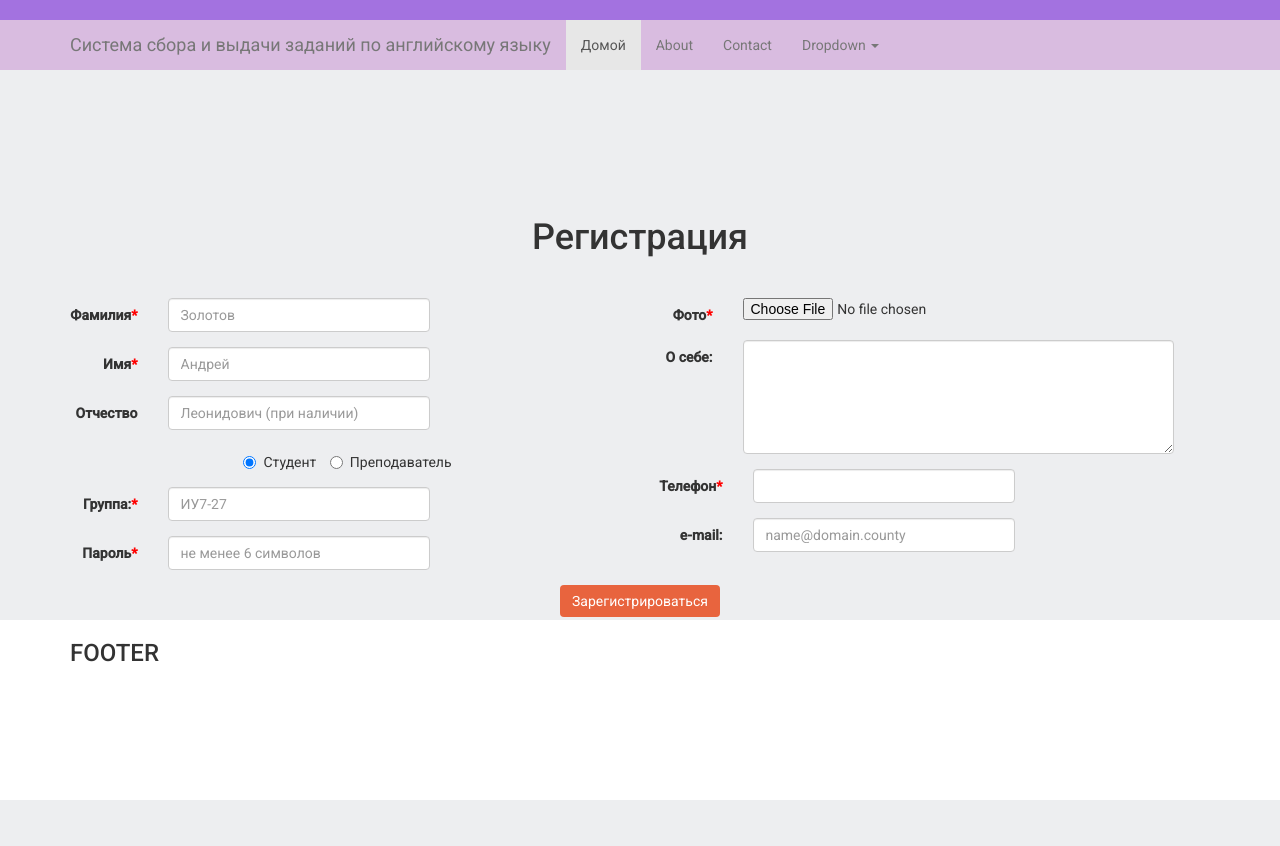
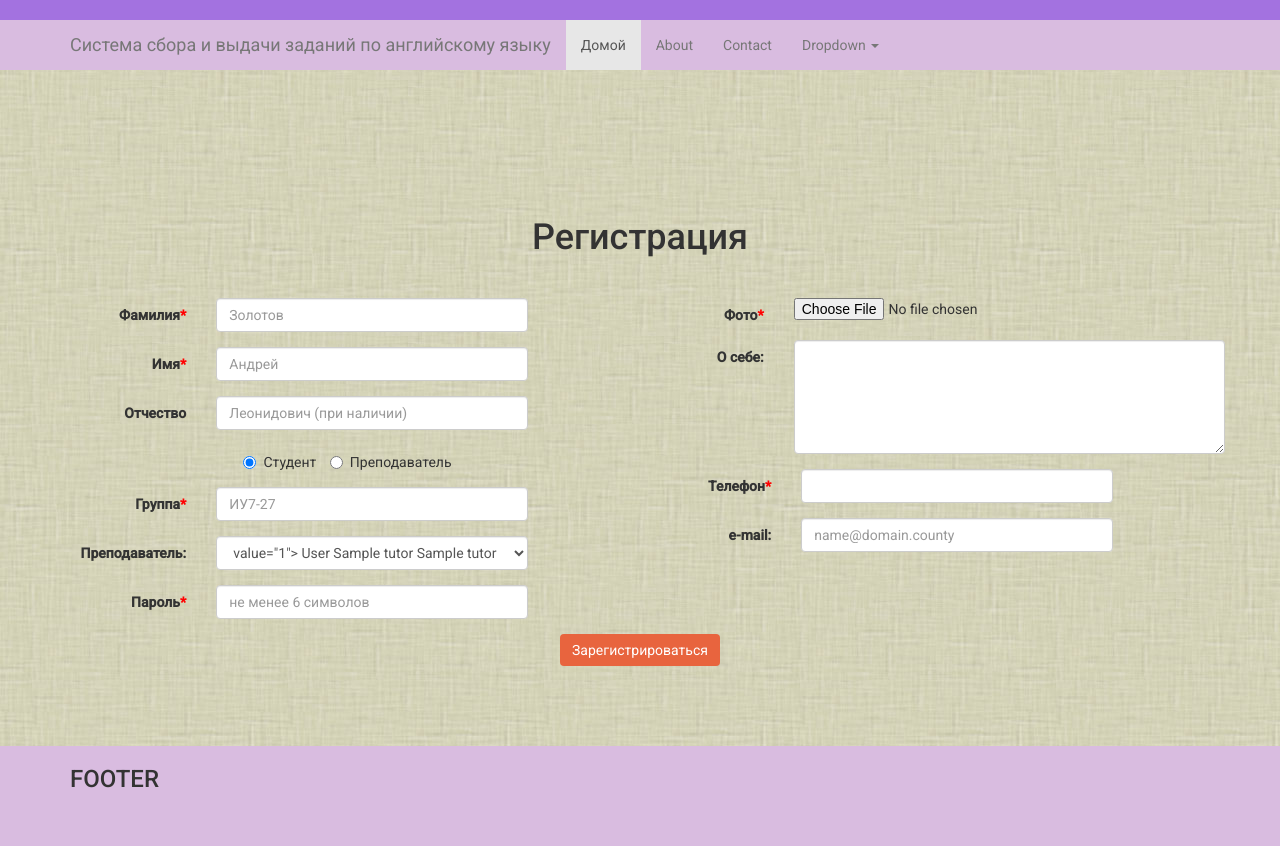
Before and after one commit to SanSanch5/rsoi_course, a Flask app: template frontend/templates/profile/register_form.html in a window 1280 px wide. Before the commit the page ends 800 px from the top, so only its background shows below. Run offline with Flask 2, Linux system fonts and the light colour scheme; the template is opened without the code that fills it: most values are stand-ins (such as "Sample title", 1, 10 or a date in 2020); data that the repository does not hold is empty; some libraries are stand-ins or nearby versions.

Commit message:
add lessons page and create schematic template for only lesson; add tutor selection for student; replace background color with picture

```diff
--- a/frontend/static/css/style.css
+++ b/frontend/static/css/style.css
@@ -2,7 +2,7 @@ html, body{
     height: 100%;
     max-height: 100%;
     font-family: 'Roboto', sans-serif;
-    background-color: #edeef0;
+    background: url("../img/back.jpg") repeat;
 }
 
 .navbar{
@@ -38,10 +38,10 @@ html, body{
 
 .footer{
     position: relative;
-    margin-top: -180px; /* negative value of footer height */
-    height: 180px;
+    margin-top: -100px; /* negative value of footer height */
+    height: 100px;
     clear: both;
-    background-color: white;
+    background-color: #d9bce0;
 }
 
 .section-top{
--- a/frontend/static/js/scripts.js
+++ b/frontend/static/js/scripts.js
@@ -1,14 +1,17 @@
 function roleRadioClick() {
     var group_block = $("#student-group");
+    var tutor_block = $("#student-tutor");
     var group_input = document.getElementById('group');
     if (document.getElementById('student-radio').checked) {
         console.log("Меняется роль на студента");
         group_block.removeClass("hidden");
+        tutor_block.removeClass("hidden");
         group_block.addClass("required");
         group_input.required = true;
     } else {
         console.log("Меняется роль на преподавателя");
         group_block.addClass("hidden");
+        tutor_block.addClass("hidden");
         group_block.removeClass("required");
         group_input.required = false;
     }
--- a/frontend/templates/profile/register_form.html
+++ b/frontend/templates/profile/register_form.html
@@ -12,20 +12,20 @@
                 <div class="row">
                     <div class="col-sm-6">
                         <div class="form-group required">
-                            <label for="surname" class="col-sm-2 control-label">Фамилия</label>
-                            <div class="col-sm-6">
+                            <label for="surname" class="col-sm-3 control-label">Фамилия</label>
+                            <div class="col-sm-7">
                                 <input name="surname" id="surname" required="true" placeholder="Золотов" class="form-control">
                             </div>
                         </div>
                         <div class="form-group required">
-                            <label for="name" class="col-sm-2 control-label">Имя</label>
-                            <div class="col-sm-6">
+                            <label for="name" class="col-sm-3 control-label">Имя</label>
+                            <div class="col-sm-7">
                                 <input id="name" name="name" required="true" placeholder="Андрей" class="form-control">
                             </div>
                         </div>
                         <div class="form-group">
-                            <label for="midname" class="col-sm-2 control-label">Отчество</label>
-                            <div class="col-sm-6">
+                            <label for="midname" class="col-sm-3 control-label">Отчество</label>
+                            <div class="col-sm-7">
                                 <input id="midname" name="midname" placeholder="Леонидович (при наличии)" class="form-control">
                             </div>
                         </div>
@@ -36,14 +36,26 @@
                                                                onclick="roleRadioClick();">Преподаватель</label>
                         </div>
                         <div id="student-group" class="form-group required">
-                            <label for="group" class="col-sm-2 control-label">Группа:</label>
-                            <div class="col-sm-6">
+                            <label for="group" class="col-sm-3 control-label">Группа</label>
+                            <div class="col-sm-7">
                                 <input id="group" name="group" placeholder="ИУ7-27" class="form-control" required="true">
                             </div>
                         </div>
+                        <div id="student-tutor" class="form-group">
+                            <label for="tutor" class="col-sm-3 control-label">Преподаватель:</label>
+                            <div class="col-sm-7">
+                                <select id="tutor" name="tutor" class="form-control">
+                                    {% for tutor in tutors %}
+                                        <option> value="{{ tutor['id'] }}">
+                                            {{ tutor['surname'] }} {{ tutor['name'] }} {{ tutor['middle_name'] }}
+                                        </option>
+                                    {% endfor %}
+                                </select>
+                            </div>
+                        </div>
                         <div class="form-group required">
-                            <label for="password" class="col-sm-2 control-label">Пароль</label>
-                            <div class="col-sm-6">
+                            <label for="password" class="col-sm-3 control-label">Пароль</label>
+                            <div class="col-sm-7">
                                 <input id="password" name="password" class="form-control" required="true"
                                        placeholder="не менее 6 символов"
                                        type="password" pattern="^.{6,}$" class="form-control">
@@ -53,30 +65,30 @@
                     <div class="col-sm-6">
                         <div class="row">
                             <div class="form-group required">
-                                <label for="avatar" class="col-sm-2 control-label">Фото</label>
-                                <div class="col-sm-6">
+                                <label for="avatar" class="col-sm-3 control-label">Фото</label>
+                                <div class="col-sm-7">
                                     <input name="avatar" id="avatar" type="file" required="true">
                                 </div>
                             </div>
                         </div>
                         <div class="row">
                             <div class="form-group">
-                                <label for="brief" class="col-sm-2 control-label">О себе:</label>
+                                <label for="brief" class="col-sm-3 control-label">О себе:</label>
                                 <div class="col-sm-9">
                                     <textarea class="form-control" rows="5" name="brief" id="brief"></textarea>
                                 </div>
                             </div>
                         </div>
                         <div class="form-group required">
-                            <label for="phone" class="col-sm-2 control-label">Телефон</label>
-                            <div class="col-sm-6">
+                            <label for="phone" class="col-sm-3 control-label">Телефон</label>
+                            <div class="col-sm-7">
                                 <input id="phone" name="phone" class="form-control" required="true"
                                        type="tel" class="form-control">
                             </div>
                         </div>
                         <div class="form-group">
-                            <label for="email" class="col-sm-2 control-label">e-mail:</label>
-                            <div class="col-sm-6">
+                            <label for="email" class="col-sm-3 control-label">e-mail:</label>
+                            <div class="col-sm-7">
                                 <input id="email" name="email" class="form-control"
                                        placeholder="name@domain.county"
                                        type="email" class="form-control">
--- a/profiles/profiles.py
+++ b/profiles/profiles.py
@@ -26,6 +26,9 @@ class Profile(db.Model):
     role = db.Column(db.Unicode, nullable=False)
     # группы нет у учителя, но для студентов надо делать отдельную проверку, что группа указана
     group = db.Column(db.Unicode, nullable=True, default=None)
+    # у студента может (должен) быть указан преподаватель
+    tutor_id = db.Column(db.Integer, db.ForeignKey('profile.id'), nullable=True, default=None)
+
     about = db.Column(db.Unicode, nullable=True, default=None)
     photo = db.Column(db.Unicode, nullable=False)
 
--- a/sessions/sessions.py
+++ b/sessions/sessions.py
@@ -49,8 +49,7 @@ restman.create_api(Session,
                        'PUT',
                        'PATCH',
                        'DELETE'
-                    ],
-)
+                    ],)
 
 
 if __name__ == '__main__':
--- a/tasks/tasks.py
+++ b/tasks/tasks.py
@@ -1,6 +1,7 @@
 import flask
 import flask_sqlalchemy
 import flask_restless
+from flask_migrate import Migrate
 
 from settings import PORT, DEBUG_MODE, DB_URI
 
@@ -9,18 +10,22 @@ app.config['DEBUG'] = DEBUG_MODE
 
 app.config['SQLALCHEMY_DATABASE_URI'] = DB_URI
 db = flask_sqlalchemy.SQLAlchemy(app)
+migrate = Migrate(app, db)
 
 
 class Lesson(db.Model):
     __tablename__ = 'lesson'
 
     id = db.Column(db.Integer, primary_key=True)
+    number = db.Column(db.Integer, nullable=False)
     task_id = db.Column(db.Integer, db.ForeignKey('task.id'), nullable=True)
     tutor_id = db.Column(db.Integer, nullable=False)
     answers = db.relationship('LessonAnswer', cascade='all, delete-orphan')
 
     created_at = db.Column(db.DateTime, nullable=False)
     closed_at = db.Column(db.DateTime, nullable=True, default=None)
+
+    tutor_lesson_unique_pair = db.UniqueConstraint('number', 'tutor_id')
 
 
 class Task(db.Model):
```
Also changed, not shown: frontend/frontend.py (+130 -4 lines), frontend/templates/profile/me.html (+33 -20 lines), frontend/templates/tasks/lesson.html (+34 -0 lines), frontend/templates/tasks/lessons.html (added, +49 -0 lines), frontend/static/img/89991112233/1065-IMG_2529.jpg (added), frontend/static/img/89991112233/sheep.png (deleted), frontend/static/img/back.jpg (added), profiles/profiles.db, tasks/tasks.db, 1 other file.
